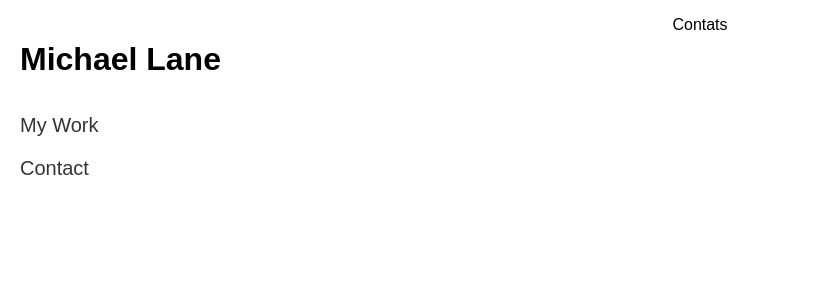
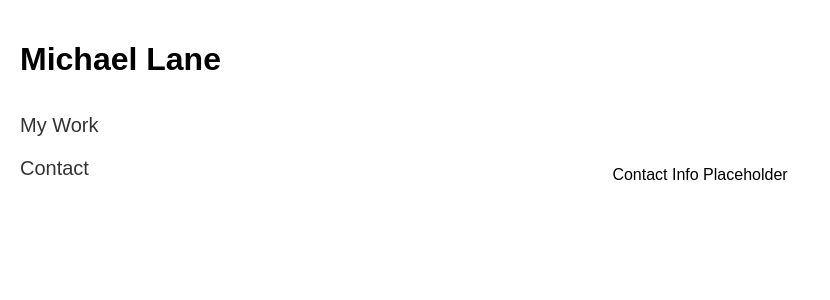
Before and after one commit to Mikeydlane/mikeydlane.com, a React app: page /contact in a window 1280 px wide. Shown: the top 300 px of the page, without its empty margins (0-830 px from the left). Built offline with nearby package versions, Linux system fonts and the light colour scheme.

Commit message:
sidebar fix

```diff
--- a/src/BrewMetrics/FeatureOne.js
+++ b/src/BrewMetrics/FeatureOne.js
@@ -8,7 +8,7 @@ class FeatureOne extends Component {
         <img className="screen" src='./screenone1.gif' />
         <div className="side-text">
           <h1>BrewMetrics for iOS</h1>
-          <p>BrewMetrics mesures the logistics of your beer drinking habbits and the habbits of your friends.</p>
+          <p>BrewMetrics measures the logistics of your beer drinking habits and the habits of your friends.</p>
           <p>Update you beverages in real time and keep track of money spent, drinks had, and your current drunken status.</p>
           <h3>Built in React Native | GitHub</h3>
         <br></br>
--- a/src/Contact/index.js
+++ b/src/Contact/index.js
@@ -5,8 +5,9 @@ class Contact extends Component {
   render() {
     return (
       <div className="BrewMetrics">
-        <div className='feature-container'>
-          <p>Contats</p>
+        <div className='feature-container2'>
+          <p>Contact Info Placeholder</p>
+
         </div>
       </div>
     );
--- a/src/Contact/styles.css
+++ b/src/Contact/styles.css
@@ -0,0 +1,15 @@
+.BrewMetrics {
+  display: flex;
+  flex: 1;
+  flex-direction: column;
+  align-items: center;
+}
+.feature-container2 {
+  display: flex;
+  flex: 1 1 auto;
+  align-items: center;
+  justify-content: center;
+  text-align: center;
+  margin-left: 120px;
+  padding-top: 150px;
+}
--- a/src/SideBar/styles.scss
+++ b/src/SideBar/styles.scss
@@ -1,4 +1,5 @@
 .header {
+  color: #333px;
   padding: 20px;
   width: 220px;
   display: flex;
```
